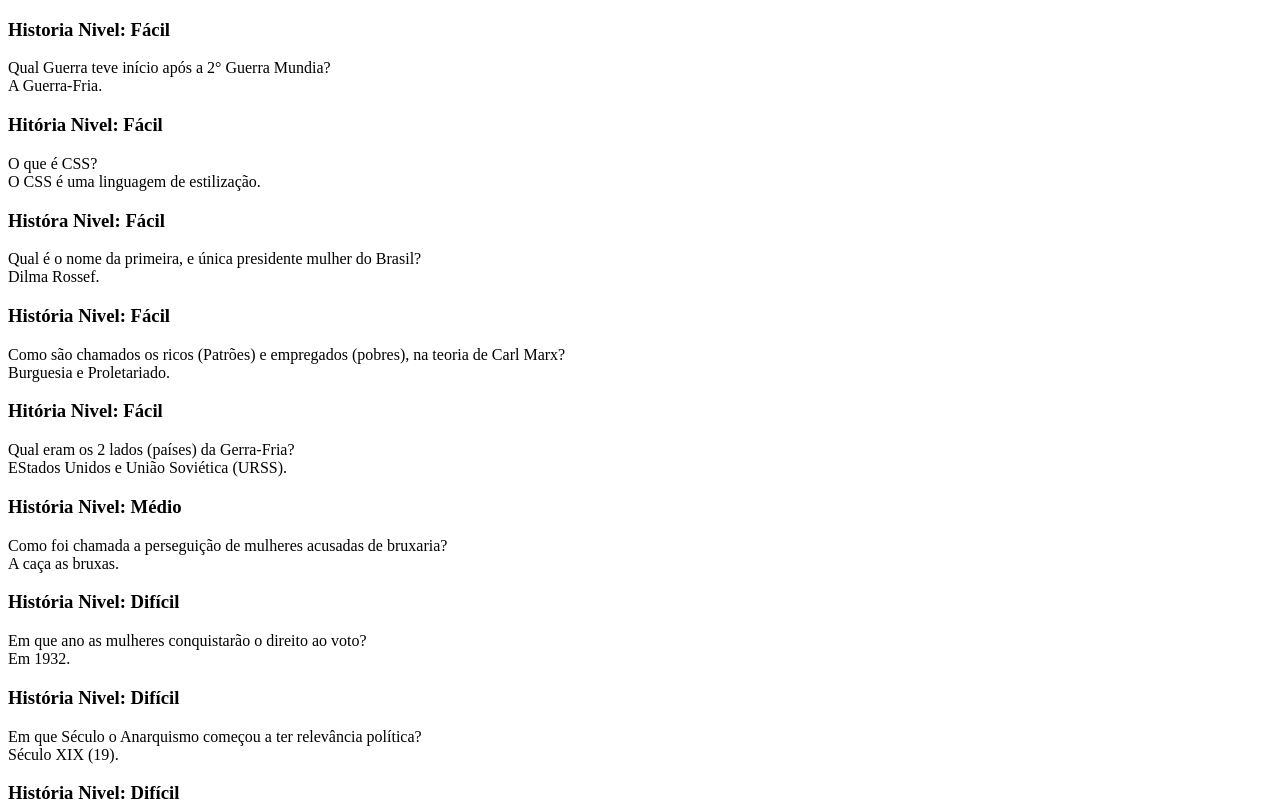
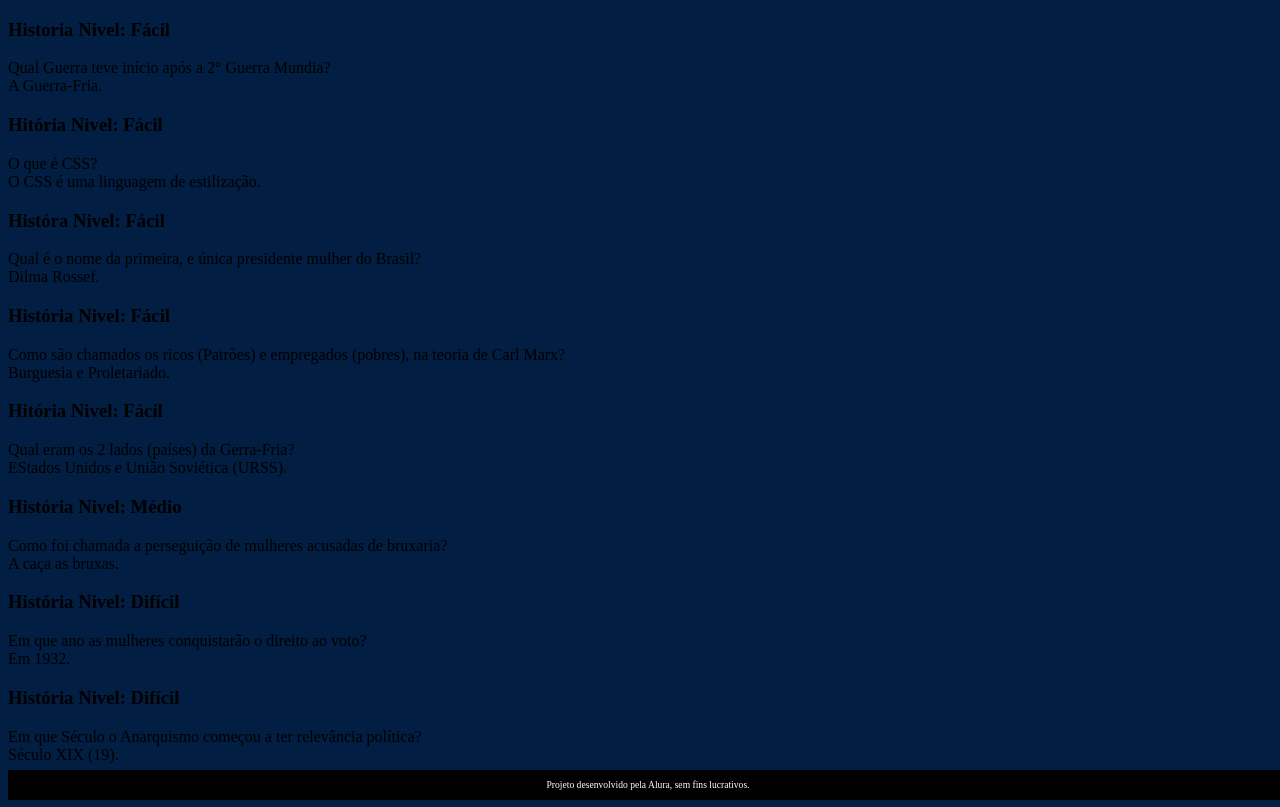
Before and after one commit to RyuMiharu/3-trim, a plain HTML site: page index.html in a window 1280 px wide. Shown: the top 807 px of the page. Drawn offline with Linux system fonts and the light colour scheme; files that its build step writes are made by us from their sources.

Commit message:
Add files via upload

```diff
--- a/index.html
+++ b/index.html
@@ -3,7 +3,8 @@
 <head>
     <meta charset="UTF-8">
     <meta name="viewport" content="width=device-width, initial-scale=1.0">
-    <title>Document</title>
+    <title>Document</title> <link rel="stylesheet" href="assets/style.css">
+
 </head>
 <body>
     <main>
--- /dev/null
+++ b/style.css
@@ -0,0 +1,18 @@
+body {
+    background-color: rgb(2, 30, 66);
+}
+footer {
+    background-color: black;
+    color: white;
+}
+footer {
+    background-color: black;
+    color: white;
+    bottom:0;
+    position:fixed;
+    width:100%;
+}
+footer p{
+    text-align: center;
+    font-size: 0.6rem;
+}
```
